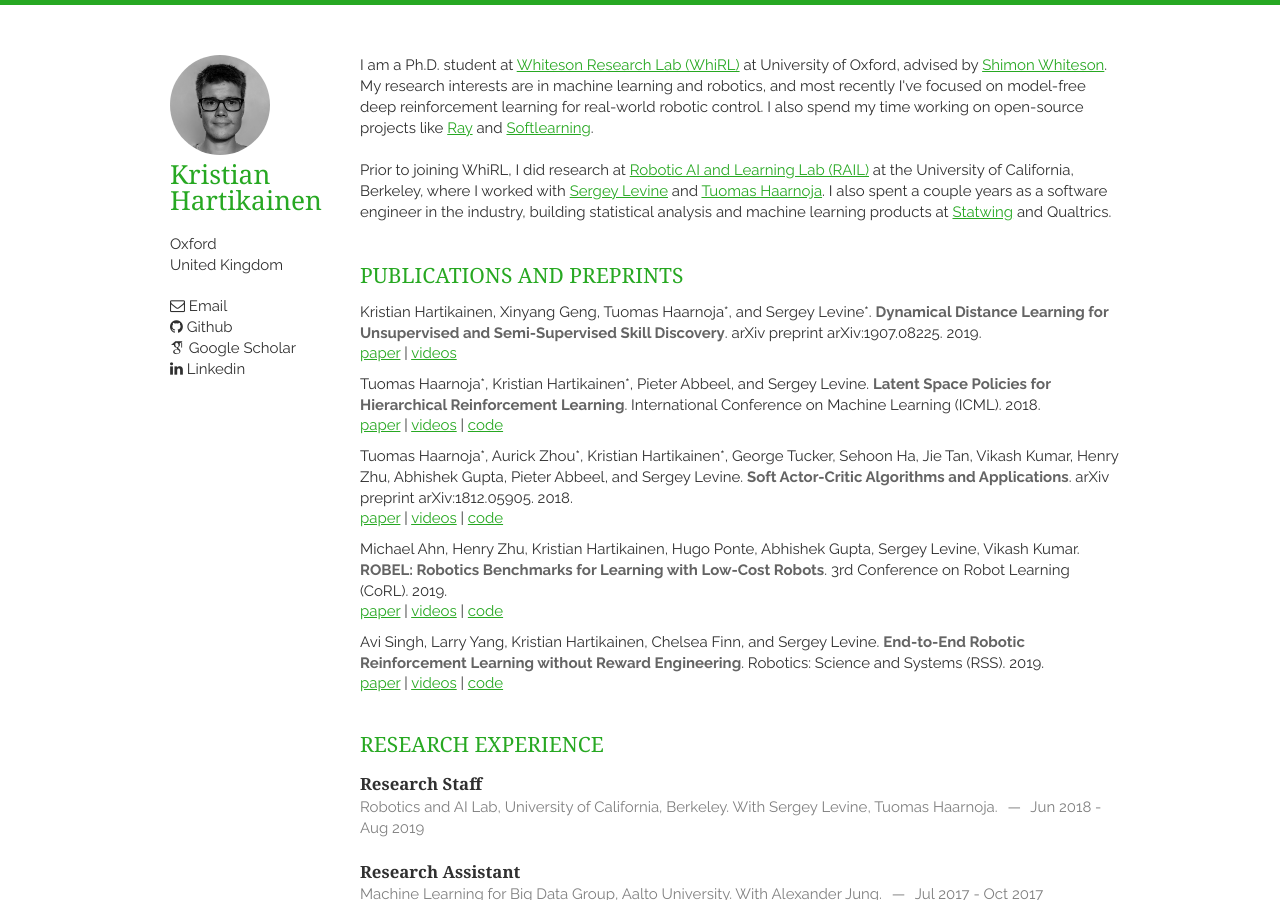
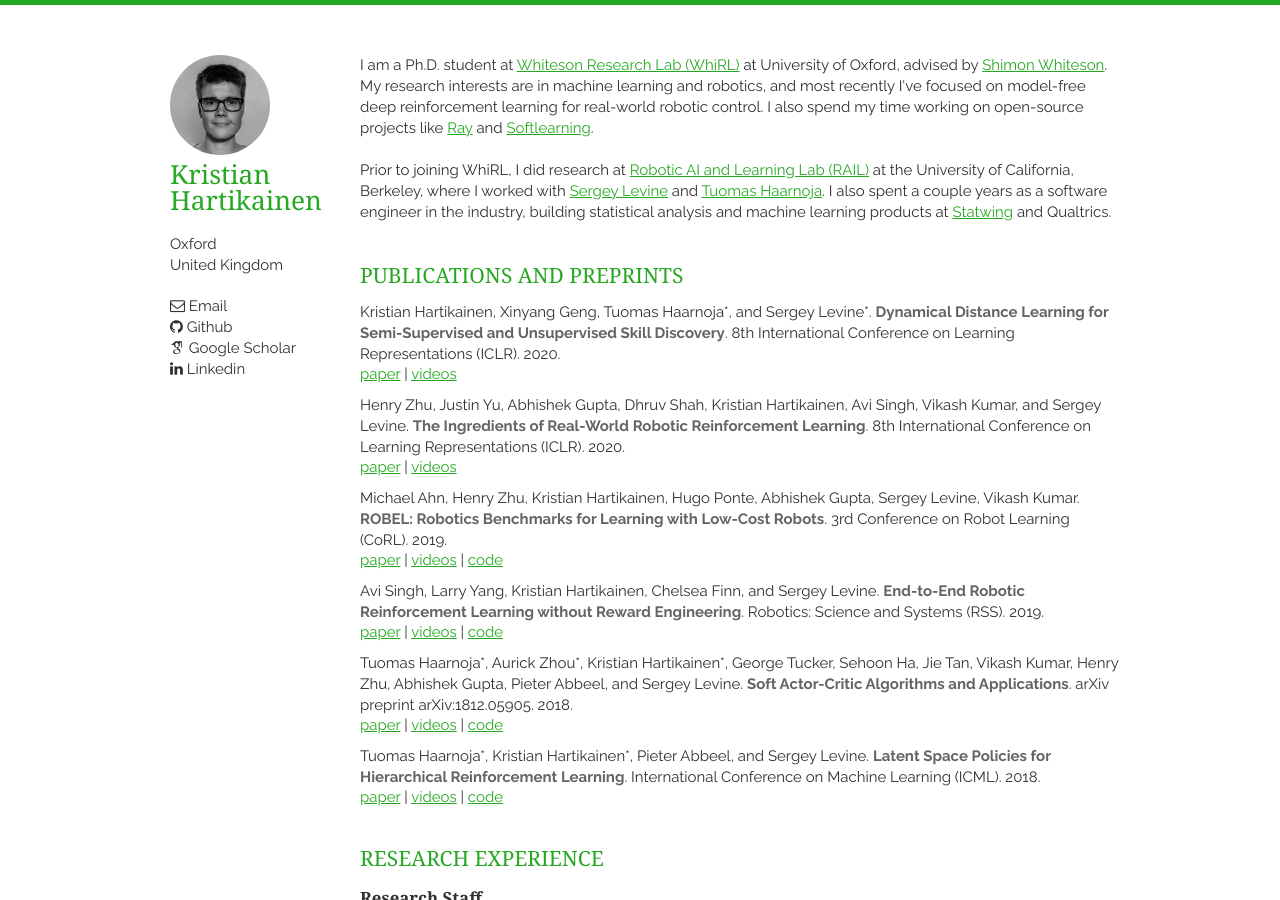
Before and after one commit to hartikainen/hartikainen.github.io, a Jekyll site: the page built from index.html, in a window 1280 px wide and 900 px high. Built offline with Jekyll 4.4.1, drawn with Linux system fonts in a browser that asks for light colours; nearby versions of some CDN libraries; some web fonts are replaced; the list of posts is cut into pages by our own code.

Commit message:
Update publications
* Update DDL to ICLR version
* Add R3L

```diff
--- a/_data/publications.yaml
+++ b/_data/publications.yaml
@@ -1,29 +1,20 @@
-- hartikainen2019dynamical:
-  title: Dynamical Distance Learning for Unsupervised and Semi-Supervised Skill Discovery
+- hartikainen2020dynamical:
+  title: Dynamical Distance Learning for Semi-Supervised and Unsupervised Skill Discovery
   author: Kristian Hartikainen, Xinyang Geng, Tuomas Haarnoja*, and Sergey Levine*
-  journal: arXiv preprint arXiv:1907.08225
-  year: 2019
+  journal: 8th International Conference on Learning Representations (ICLR)
+  year: 2020
   paper_url: https://arxiv.org/abs/1907.08225
-  video_url: https://sites.google.com/view/skills-via-distance-learning
+  video_url: https://sites.google.com/view/dynamical-distance-learning
   code_url: null
 
-- haarnoja2018latent:
-  title: Latent Space Policies for Hierarchical Reinforcement Learning
-  author: Tuomas Haarnoja*, Kristian Hartikainen*, Pieter Abbeel, and Sergey Levine
-  journal: International Conference on Machine Learning (ICML)
-  year: 2018
-  paper_url: https://arxiv.org/abs/1804.02808
-  video_url: https://sites.google.com/view/latent-space-deep-rl
-  code_url: https://github.com/haarnoja/sac
-
-- haarnoja2018sacapps:
-  title: Soft Actor-Critic Algorithms and Applications
-  author: Tuomas Haarnoja*, Aurick Zhou*, Kristian Hartikainen*, George Tucker, Sehoon Ha, Jie Tan, Vikash Kumar, Henry Zhu, Abhishek Gupta, Pieter Abbeel, and Sergey Levine
-  journal: arXiv preprint arXiv:1812.05905
-  year: 2018
-  paper_url: https://arxiv.org/abs/1812.05905
-  video_url: https://sites.google.com/view/sac-and-applications
-  code_url: https://github.com/rail-berkeley/softlearning
+- zhu2020dynamical:
+  title: The Ingredients of Real-World Robotic Reinforcement Learning
+  author: Henry Zhu, Justin Yu, Abhishek Gupta, Dhruv Shah, Kristian Hartikainen, Avi Singh, Vikash Kumar, and Sergey Levine
+  journal: 8th International Conference on Learning Representations (ICLR)
+  year: 2020
+  paper_url: https://openreview.net/pdf?id=rJe2syrtvS
+  video_url: https://sites.google.com/view/realworld-rl
+  code_url: null
 
 - ahn2019robel:
   title: "ROBEL: Robotics Benchmarks for Learning with Low-Cost Robots"
@@ -42,3 +33,21 @@
   paper_url: https://arxiv.org/abs/1904.07854
   video_url: https://sites.google.com/view/reward-learning-rl/home
   code_url: https://github.com/avisingh599/reward-learning-rl
+
+- haarnoja2018sacapps:
+  title: Soft Actor-Critic Algorithms and Applications
+  author: Tuomas Haarnoja*, Aurick Zhou*, Kristian Hartikainen*, George Tucker, Sehoon Ha, Jie Tan, Vikash Kumar, Henry Zhu, Abhishek Gupta, Pieter Abbeel, and Sergey Levine
+  journal: arXiv preprint arXiv:1812.05905
+  year: 2018
+  paper_url: https://arxiv.org/abs/1812.05905
+  video_url: https://sites.google.com/view/sac-and-applications
+  code_url: https://github.com/rail-berkeley/softlearning
+
+- haarnoja2018latent:
+  title: Latent Space Policies for Hierarchical Reinforcement Learning
+  author: Tuomas Haarnoja*, Kristian Hartikainen*, Pieter Abbeel, and Sergey Levine
+  journal: International Conference on Machine Learning (ICML)
+  year: 2018
+  paper_url: https://arxiv.org/abs/1804.02808
+  video_url: https://sites.google.com/view/latent-space-deep-rl
+  code_url: https://github.com/haarnoja/sac
```
